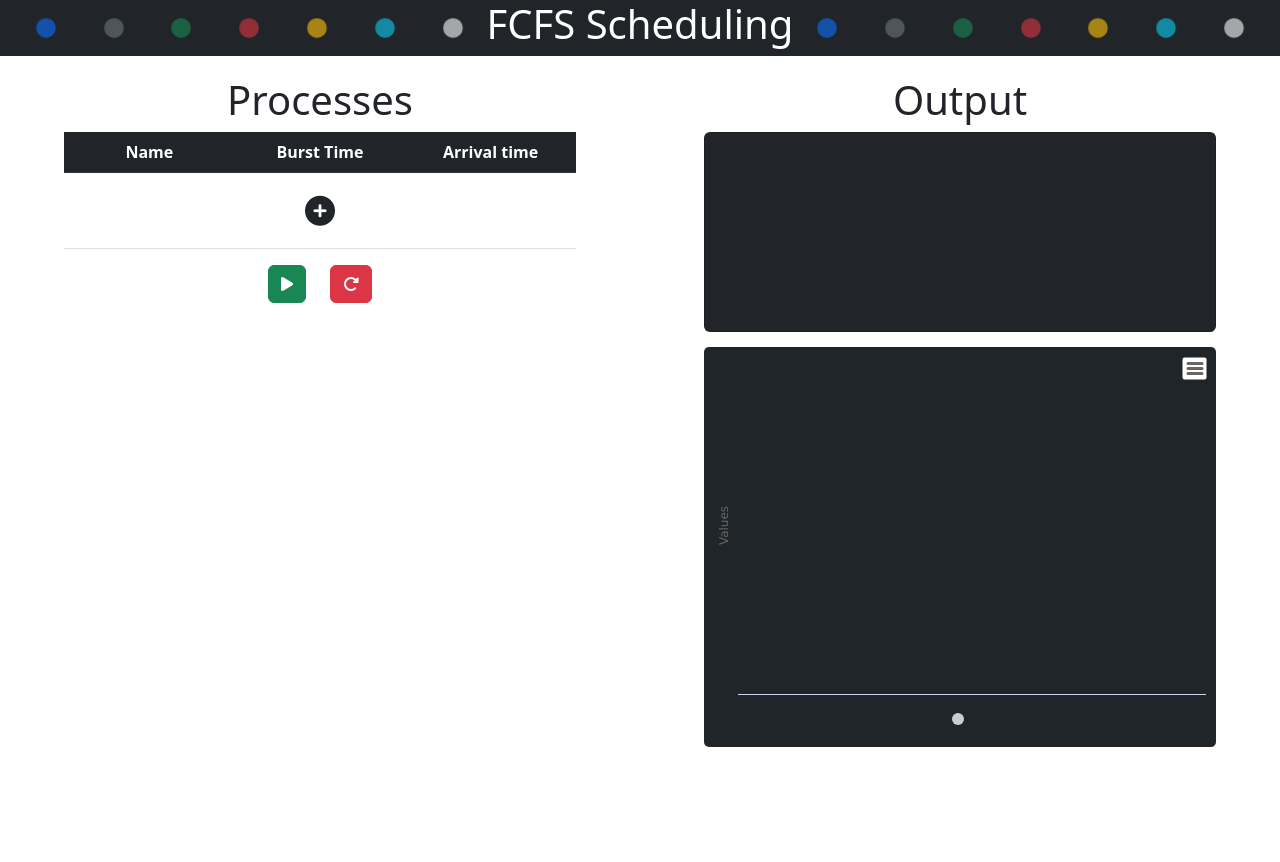
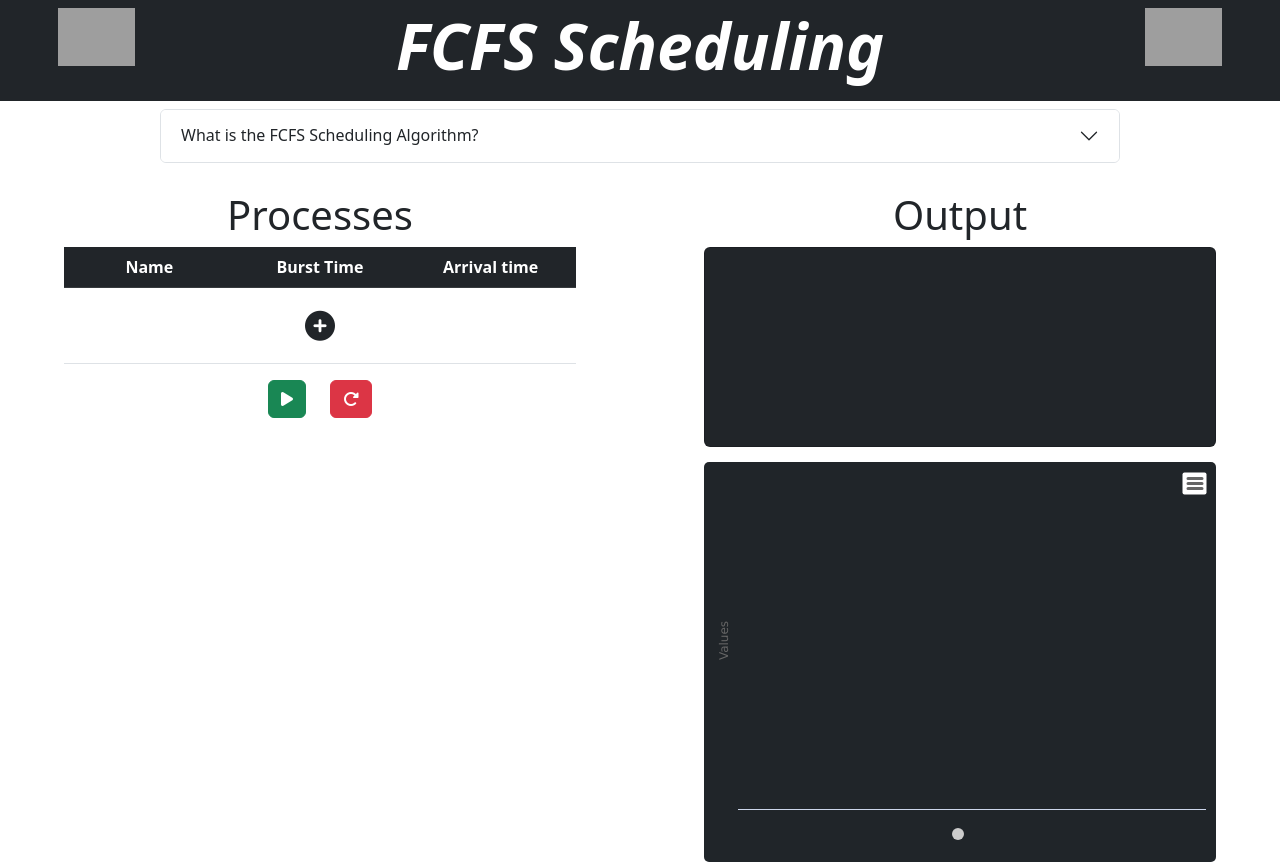
Before and after one commit to Diego-Pedrozo/FCFS-Scheduling, a plain HTML site: page index.html in a window 1280 px wide. Before the commit the page ends 800 px from the top, so only its background shows below. Drawn offline with nearby package versions, Linux system fonts and the light colour scheme; some packages are replaced by stand-ins of ours; grey boxes are pictures that could not be loaded; a script that the page names is missing.

Commit message:
Ajuste Nav Bar

```diff
--- a/index.html
+++ b/index.html
@@ -20,8 +20,8 @@
 </head>
 
 <body onload="mountChart();">
-    <nav class="navbar-dark bg-dark">
-        <div class="container-fluid">
+    <nav class="navbar bg-dark">
+        <!-- <div class="container-fluid">
             <a class="navbar-brand" href="#"
                 style="display: flex; flex-direction: row; justify-content: space-around; width: 100%;">
                 <div class="spinner-grow text-primary" style="margin: auto;" role="status">
@@ -70,8 +70,43 @@
                     <span class="visually-hidden">Loading...</span>
                 </div>
             </a>
+        </div> -->
+        <div class="row text-center">
+            <div class="col-2">
+                <img src="https://ww2.ufps.edu.co/public/archivos/elementos_corporativos/logoufps.png" class="img-fluid"
+                    width="40%">
+            </div>
+            <div class="col-8">
+                <h1 class="display-3 fst-italic fw-semibold text-white">FCFS Scheduling</h1>
+            </div>
+            <div class="col-2">
+                <img src="http://sandbox2.ufps.edu.co/registro/sistemas.png" class="img-fluid" width="40%">
+            </div>
         </div>
     </nav>
+    <center>
+        <div class="accordion my-2 w-75" id="accordionPanelsStayOpenExample">
+            <div class="accordion-item">
+                <h2 class="accordion-header" id="panelsStayOpen-headingTwo">
+                    <button class="accordion-button collapsed" type="button" data-bs-toggle="collapse"
+                        data-bs-target="#panelsStayOpen-collapseTwo" aria-expanded="false"
+                        aria-controls="panelsStayOpen-collapseTwo">
+                        What is the FCFS Scheduling Algorithm?
+                    </button>
+                </h2>
+                <div id="panelsStayOpen-collapseTwo" class="accordion-collapse collapse"
+                    aria-labelledby="panelsStayOpen-headingTwo">
+                    <div class="accordion-body">
+                        <b>The FCFS Scheduling Algorithm</b> is an operating system scheduling algorithm that
+                        automatically executes queued requests and processes in order of their arrival. It is the
+                        easiest and simplest CPU scheduling algorithm. In this type of algorithm, processes which
+                        requests the CPU first get the CPU allocation first. This is managed with a FIFO queue. The full
+                        form of FCFS is First Come First Serve.
+                    </div>
+                </div>
+            </div>
+        </div>
+    </center>
     <div style="display: flex; flex-direction: row;">
 
         <div style="width: 50%; display: flex; flex-direction: column; align-items: center; margin-top: 20px;">
@@ -96,8 +131,7 @@
             </table>
 
             <div style="display: flex; flex-direction: row; width: 20%; justify-content: space-around;">
-                <button onclick="crearProcesos();" type="button" class="btn btn-success"
-                    style="width: auto;">
+                <button onclick="crearProcesos();" type="button" class="btn btn-success" style="width: auto;">
                     <i class="fa-solid fa-play"></i>
                 </button>
                 <button onclick=" limpiar()" type="button" class="btn btn-danger" style="width: auto;">
```
